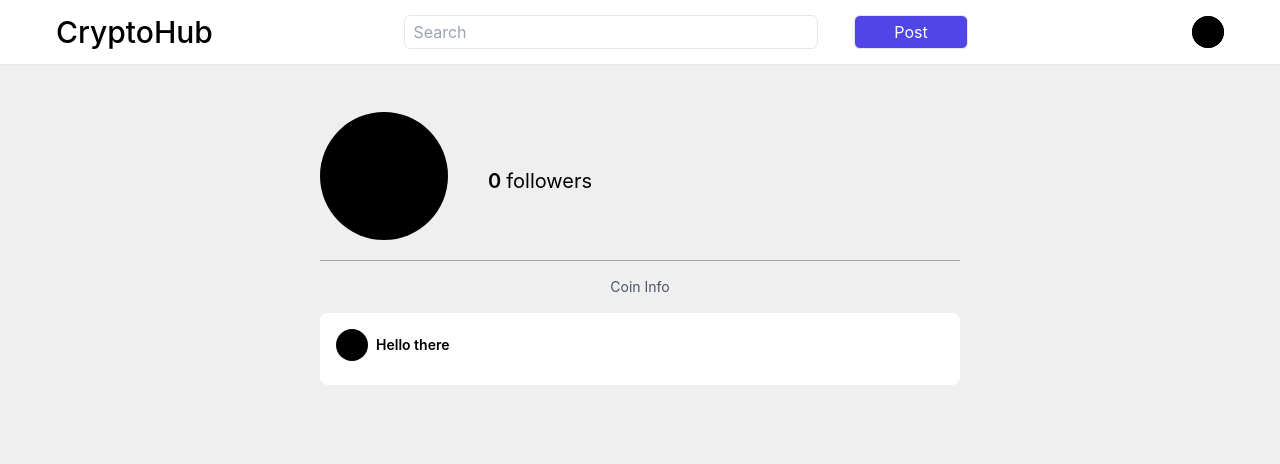
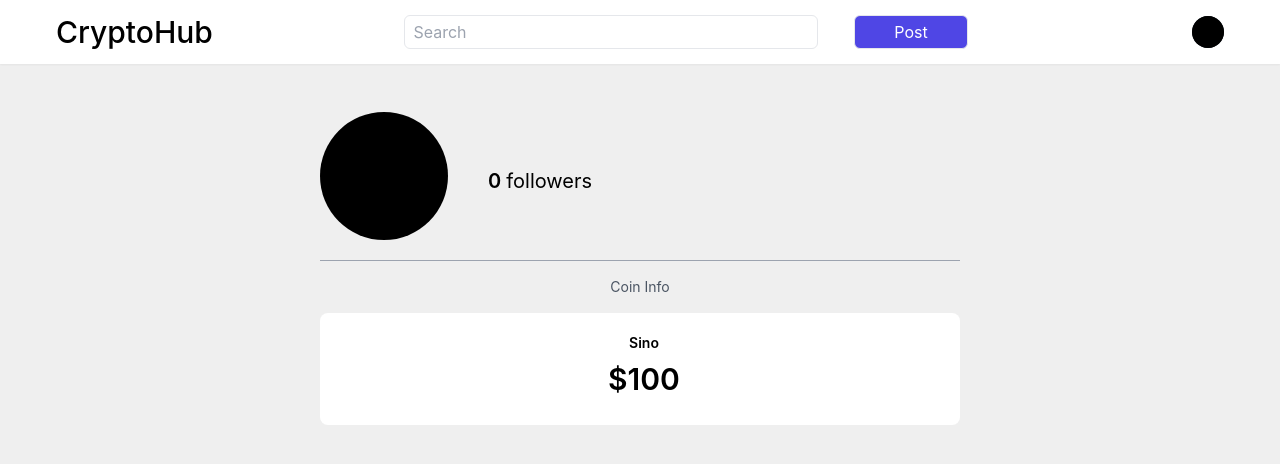
Before and after one commit to COS301-SE-2022/CryptoHub, a Next.js app in the folder client/: page /coin in a window 1280 px wide. Shown: the top 464 px of the page. Built offline with nearby package versions, Linux system fonts and the light colour scheme.

Commit message:
Updated coin.js and CoinInfo.js

```diff
--- a/client/components/CoinAccount/CoinInfo.js
+++ b/client/components/CoinAccount/CoinInfo.js
@@ -4,10 +4,10 @@ import { HeartIcon, ChatIcon } from "@heroicons/react/outline";
 const CoinInfo = ({ name, price }) => {
   return (
     <div className="bg-white m-4 p-4 rounded-lg w-full">
-      <div className="flex flew-row items-center mb-2">
-        <div className="w-8 h-8 bg-black rounded-3xl"></div>
-        <p className="text-sm font-semibold mb-2 translate-y-1 ml-2">
-          Hello there
+      <div className="flex flex-col items-center mb-2">
+        <p className="text-sm font-semibold mb-2 translate-y-1 ml-2">{name}</p>
+        <p className="text-3xl font-semibold mb-2 translate-y-1 ml-2">
+          {price}
         </p>
       </div>
     </div>
--- a/client/pages/coin.js
+++ b/client/pages/coin.js
@@ -53,7 +53,7 @@ const Coin = () => {
             <p className="text-sm mt-4 text-gray-600">Coin Info</p>
           </div>
           <div className="w-full"></div>
-          <CoinInfo />
+          <CoinInfo name="Sino" price="$100" />
         </div>
       </Layout>
     </>
```
